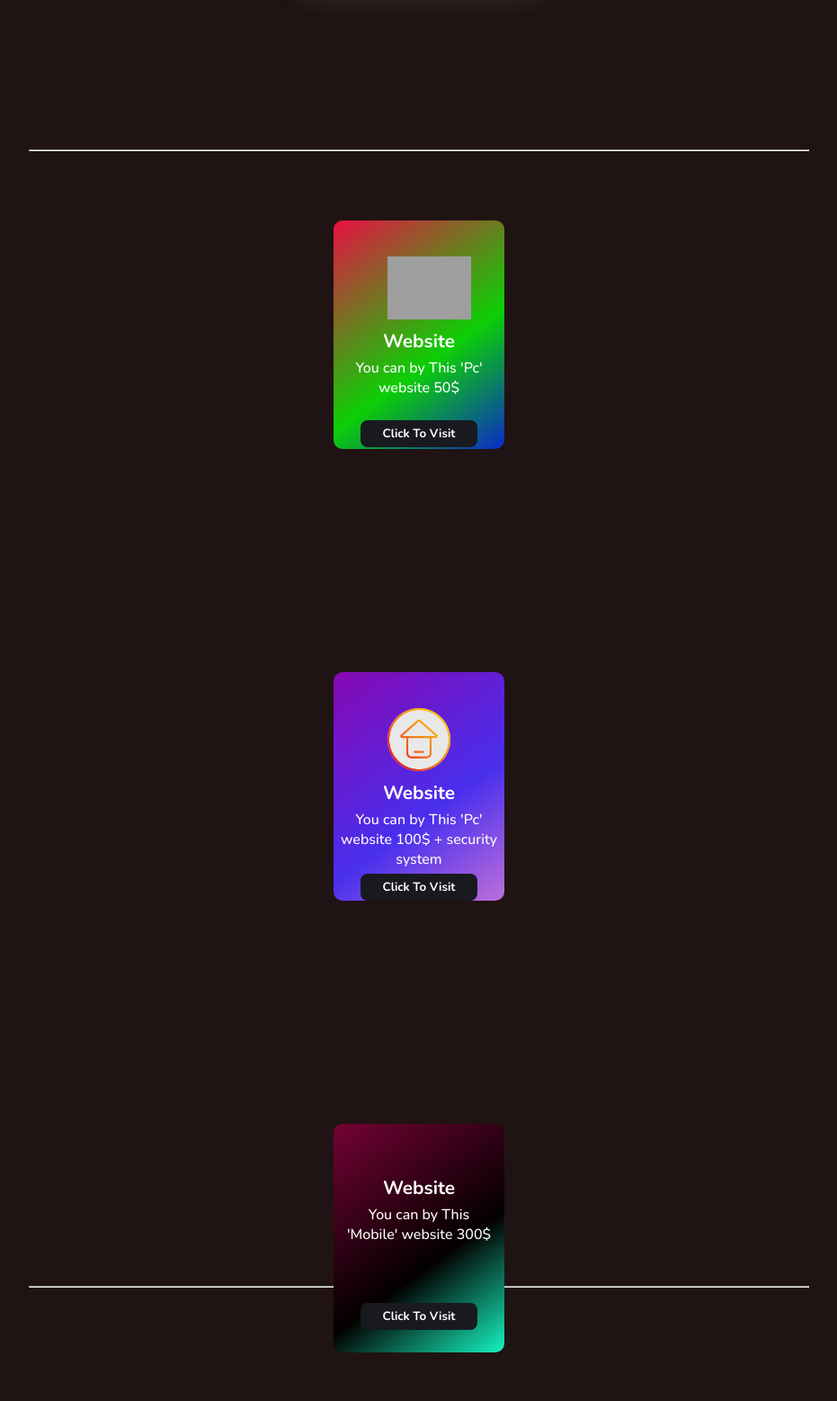
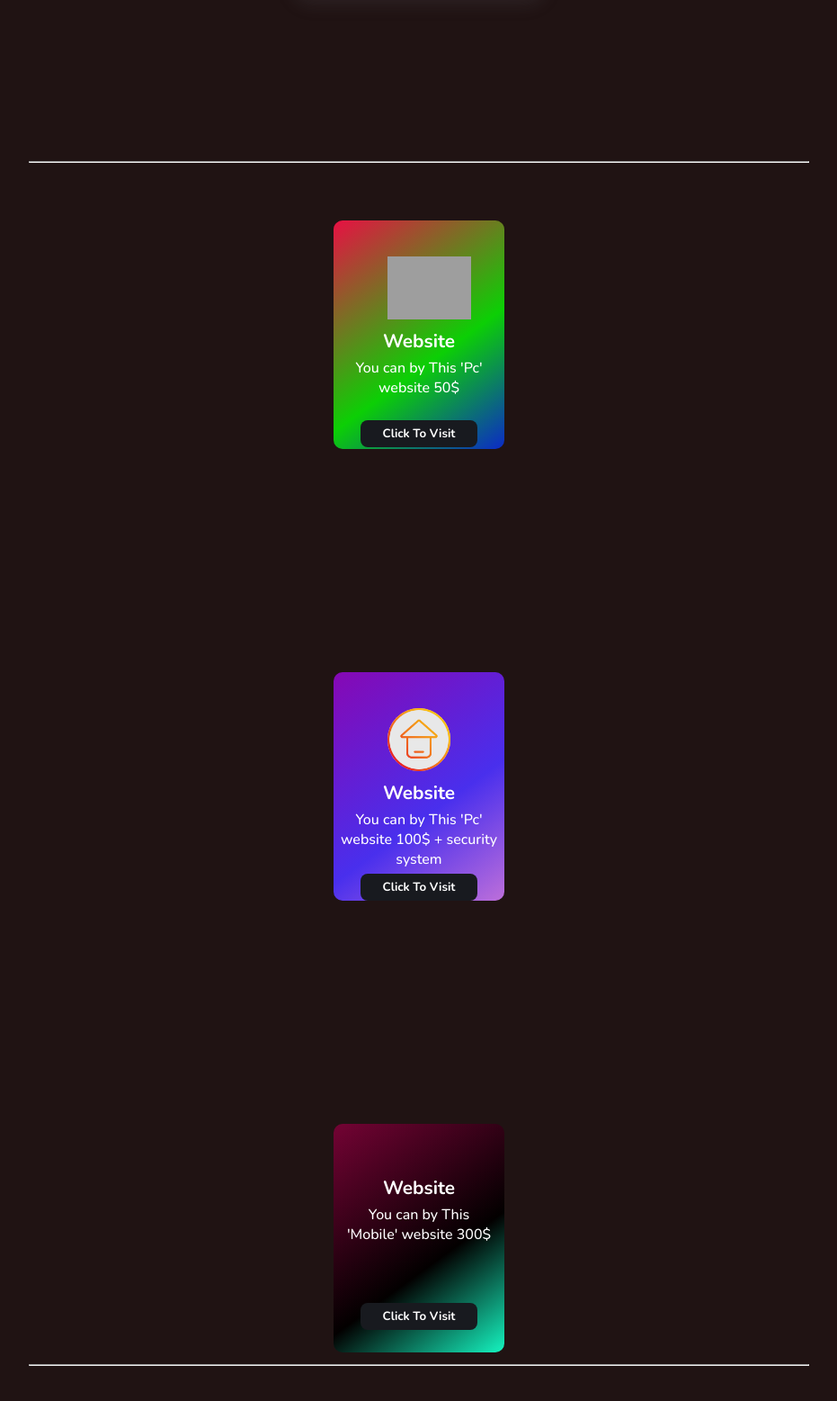
Before and after one commit to acc0855/bus, a plain HTML site: page index.html in a window 1280 px wide. Shown: the part 767-2324 px from the top of the page at 90% size, without its empty margins (174-1105 px from the left). Drawn offline with nearby package versions, Linux system fonts and the light colour scheme; grey boxes are pictures that could not be loaded.

Commit message:
Update index.html
updatef\

```diff
--- a/index.html
+++ b/index.html
@@ -836,7 +836,7 @@ body {
             text-align: center; /* Center the text inside the container if needed */
            /* Optional: Add a border for better visualization */
 
-          margin-top: -60%;
+          margin-top: -53%;
 
 
     }
@@ -847,7 +847,7 @@ body {
             text-align: center; /* Center the text inside the container if needed */
            /* Optional: Add a border for better visualization */
 
-      margin-top: -102%;
+      margin-top: -108%;
 
     }
     .hr3{
@@ -857,7 +857,7 @@ body {
             text-align: center; /* Center the text inside the container if needed */
            /* Optional: Add a border for better visualization */
 
-        margin-top: -102%;
+        margin-top: -100%;
 
     }
    </style>
```
